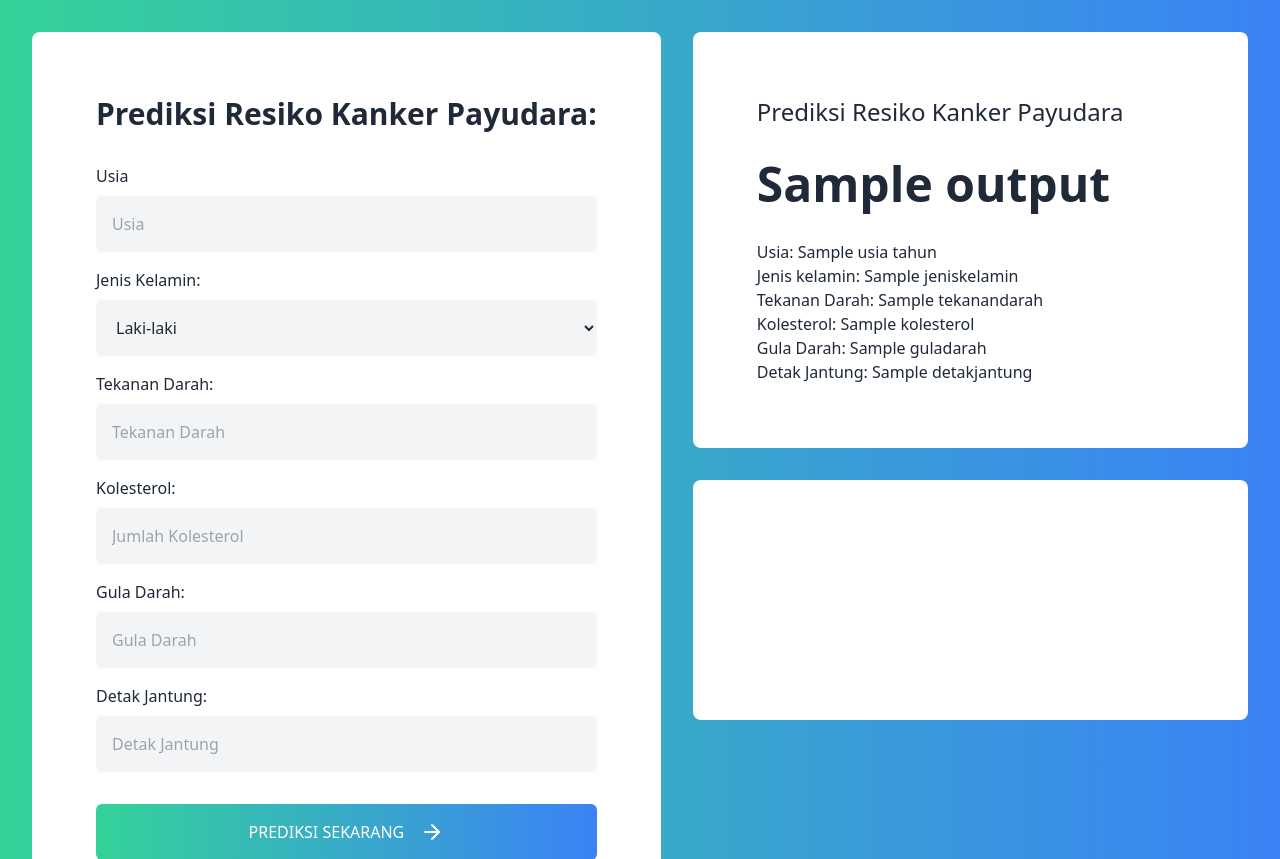
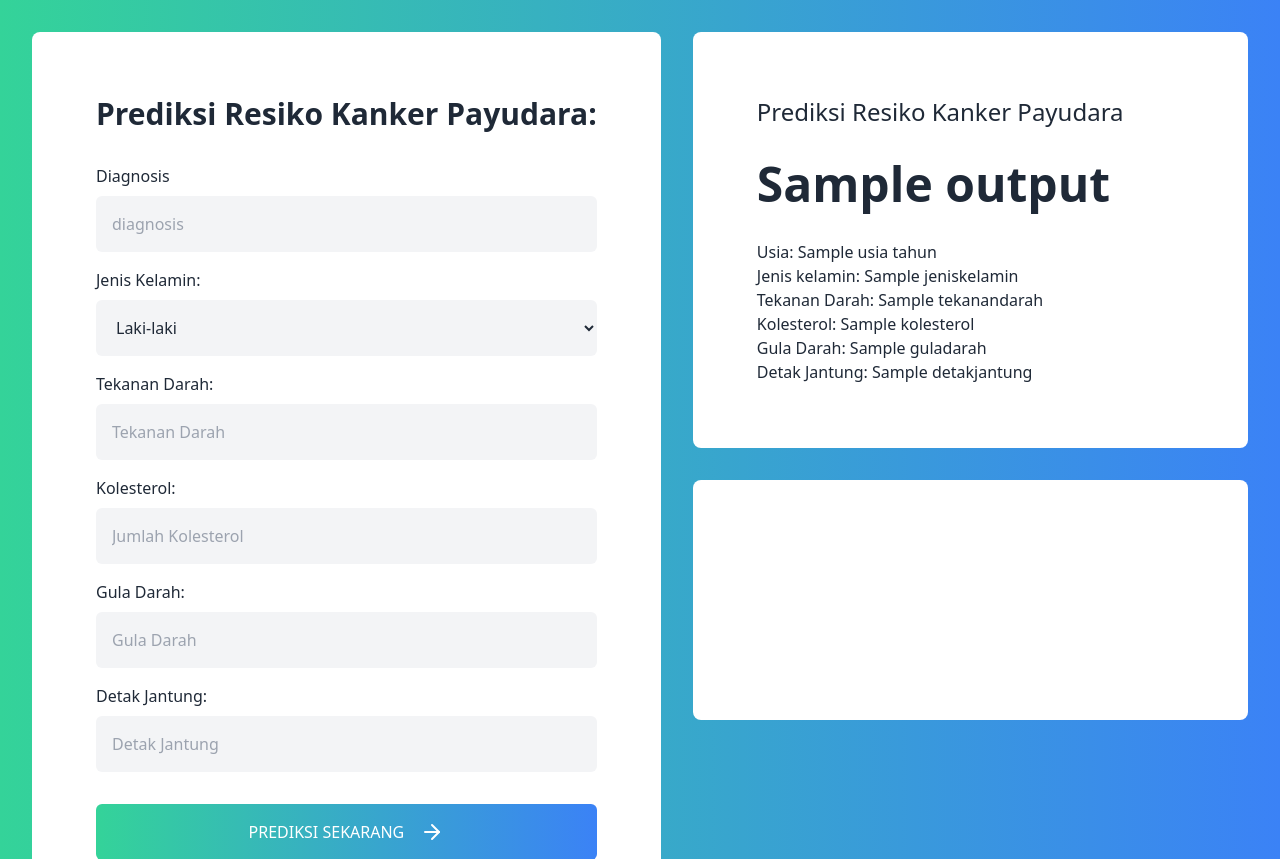
Before and after one commit to Tri29/TRI-FANDI-ARIANSYAH, a Python web app: template templates/index.html in a window 1280 px wide. Shown: the top 859 px of the page. Run offline with Jinja, Linux system fonts and the light colour scheme; the template is opened without the code that fills it: most values are stand-ins (such as "Sample title", 1, 10 or a date in 2020).

Commit message:
Update index.html

```diff
--- a/templates/index.html
+++ b/templates/index.html
@@ -32,11 +32,11 @@
         method="post"
         class="flex flex-col"
       >
-        <label for="Usia" class="mb-2">Usia</label>
+        <label for="Diagnosis" class="mb-2">Diagnosis</label>
         <input
           type="text"
-          name="usia"
-          placeholder="Usia"
+          name="diagnosis"
+          placeholder="diagnosis"
           required="required"
           class="p-4 bg-gray-100 rounded-md"
         />
```
